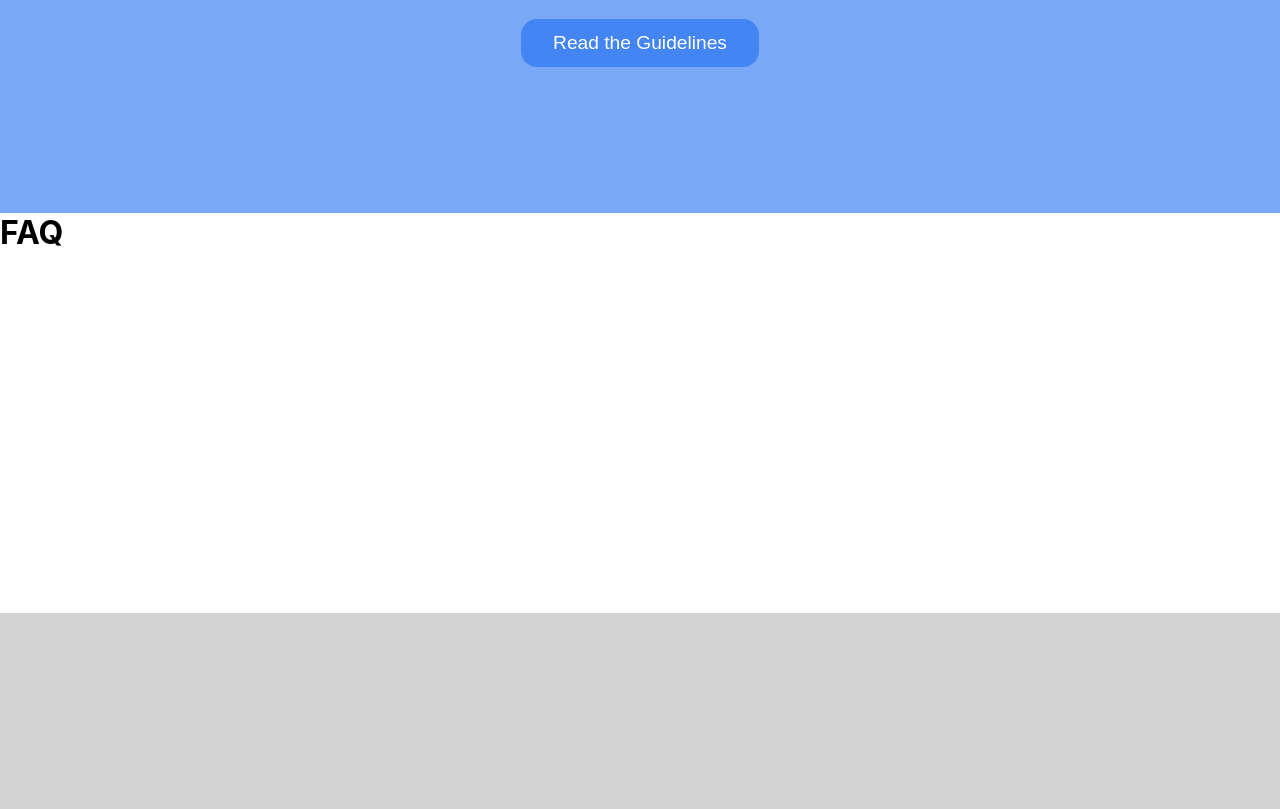
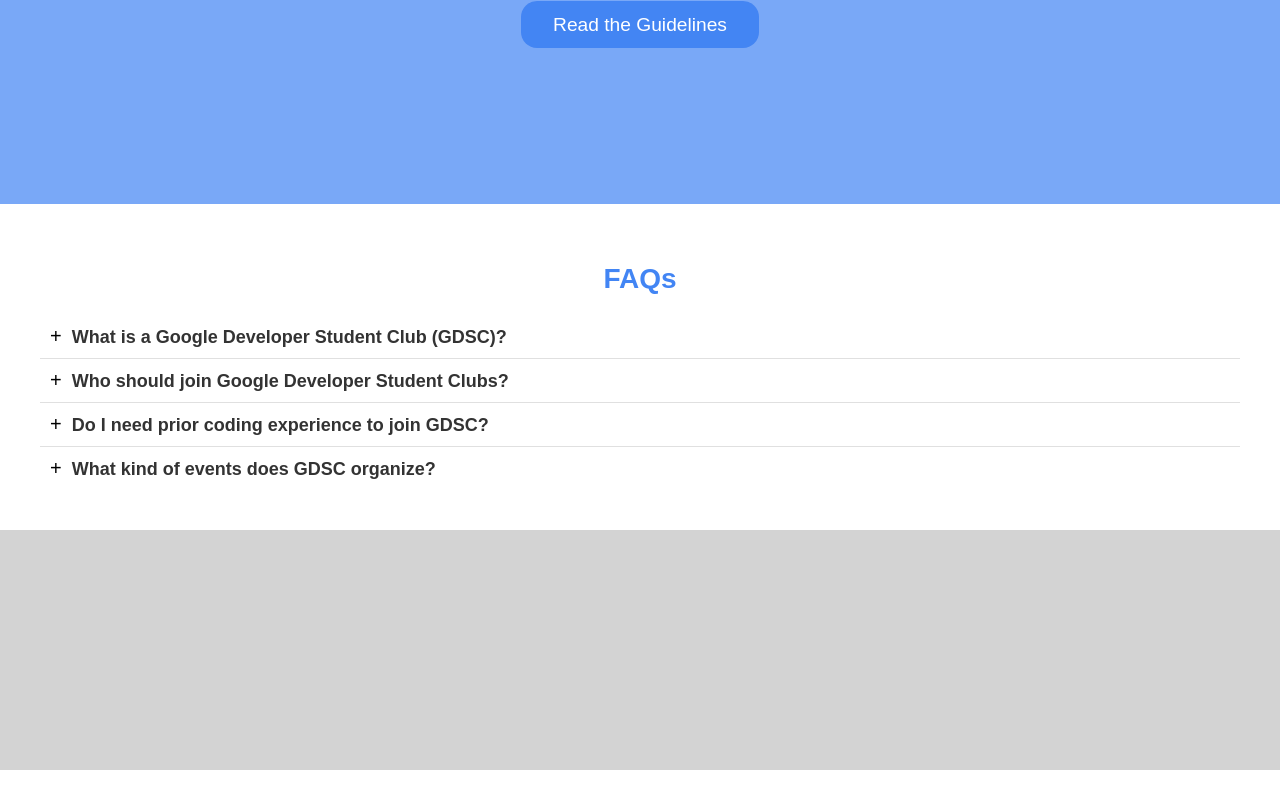
Before and after one commit to GDSC-FCRIT/website, a React (Create React App) app: page / in a window 1280 px wide. Shown: the part 1611-2420 px from the top of the page. After the commit the page ends 2381 px from the top, so only its background shows below. Built offline with nearby package versions, Linux system fonts and the light colour scheme.

Commit message:
Adding FAQ

```diff
--- a/src/components/Faq.js
+++ b/src/components/Faq.js
@@ -1,12 +1,56 @@
 import '../style/faq.css'
-function Faq(){
-    return(
-        <div className="FaqMainContainer">
-            <div className='FaqMainDiv'>
-            <h1>FAQ</h1>
+import React, { useState } from 'react';
+
+ function Faq() {
+    const [openIndex, setOpenIndex] = useState(-1);
+
+    const toggleAccordion = (index) => {
+      if (openIndex === index) {
+        setOpenIndex(-1);
+      } else {
+        setOpenIndex(index);
+      }
+    };
+
+    return (
+
+      <div className="FaqMainContainer">
+        <div className="FaqMainDiv">
+        <h1>FAQs</h1>
+          {data.map((item, i) => (
+            <div className="item" key={i}>
+              <div className="ques" onClick={() => toggleAccordion(i)}>
+              <span className={`icon ${openIndex === i ? 'minus' : 'plus'}`}></span>
+                <h2>{item.question}</h2>
+              </div>
+              <div className={`ans ${openIndex === i ? 'open' : ''}`}>
+                <h3>{item.answer}</h3>
+              </div>
             </div>
+          ))}
+        </div>
+      </div>
+    );
+  }
 
-        </div>
-    )
-}
+
+const data=[
+    {
+        question: 'What is a Google Developer Student Club (GDSC)?',
+        answer: ' GDSC is a community of student developers who are passionate about Google technologies. It organize events, workshops and seminars to foster learning.'
+    },
+    {
+         question: 'Who should join Google Developer Student Clubs?',
+         answer: ' College and university students are encouraged to join Google Developer Student Clubs.'
+    },
+    {
+      question: 'Do I need prior coding experience to join GDSC? ',
+      answer: 'No, prior coding experience is not needed. GDSC is open to all, including beginners. '
+    },
+    {
+        question: 'What kind of events does GDSC organize?',
+        answer: 'GDSC host a variety of events, including coding workshops, hackathons, seminars, and networking events.'
+    }
+]
+
 export default Faq;
--- a/src/style/faq.css
+++ b/src/style/faq.css
@@ -1,10 +1,65 @@
-.FaqMainContainer{
-    min-height: 50vh;
-    background: rgba(255, 255, 255, 0.685);
-    backdrop-filter: blur(10px) ;
-    -webkit-backdrop-filter: blur(10px);
-    margin: 0px;
+.FaqMainContainer {
+  background-color: #fff;
+  padding: 20px;
+  font-family: Arial, sans-serif;
 }
-.FaqMainDiv h1{
-    margin: 0px;
+
+.FaqMainDiv {
+  background-color: #fff;
+  border-radius: 1px;
+  padding: 20px;
+  margin: 0;
 }
+
+h1 {
+  font-size: 28px;
+  font-weight: bold;
+  margin-bottom: 20px;
+  color: #4285f4;
+  text-align: center;
+}
+
+.item {
+  border-bottom: 1px solid #e0e0e0;
+  padding: 10px;
+  cursor: pointer;
+  transition: background-color 0.2s;
+}
+
+.icon::before {
+    content: '+';
+    margin-right: 10px;
+    font-size: 20px;
+    display: inline-block;
+  }
+
+  .icon.minus::before {
+    content: '-';
+  }
+
+
+.item:last-child {
+  border-bottom: none;
+}
+
+.ques h2 {
+  font-size: 18px;
+  margin: 0;
+  color: #333;
+  display: inline;
+}
+
+.ans {
+  display: none;
+  padding: 10px;
+}
+
+.ans.open {
+  display: block;
+}
+
+.ans h3 {
+  font-size: 16px;
+  margin: 0;
+  font-weight: lighter;
+}
```
